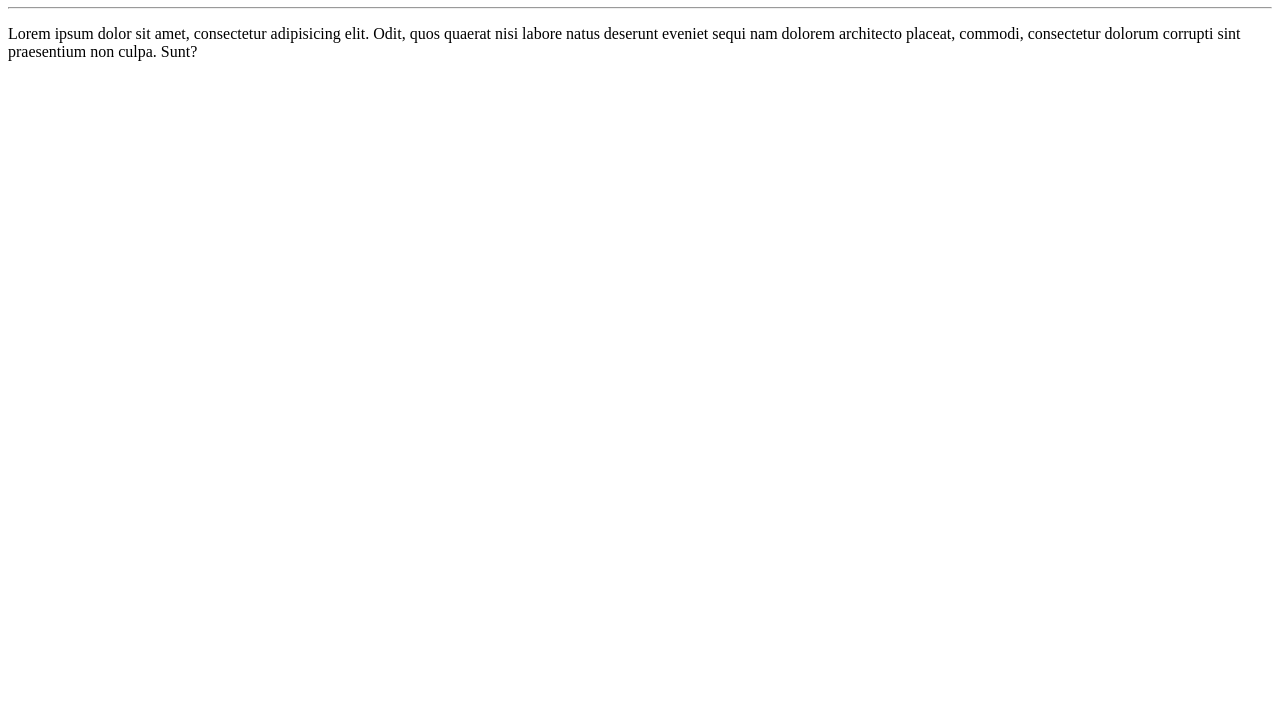
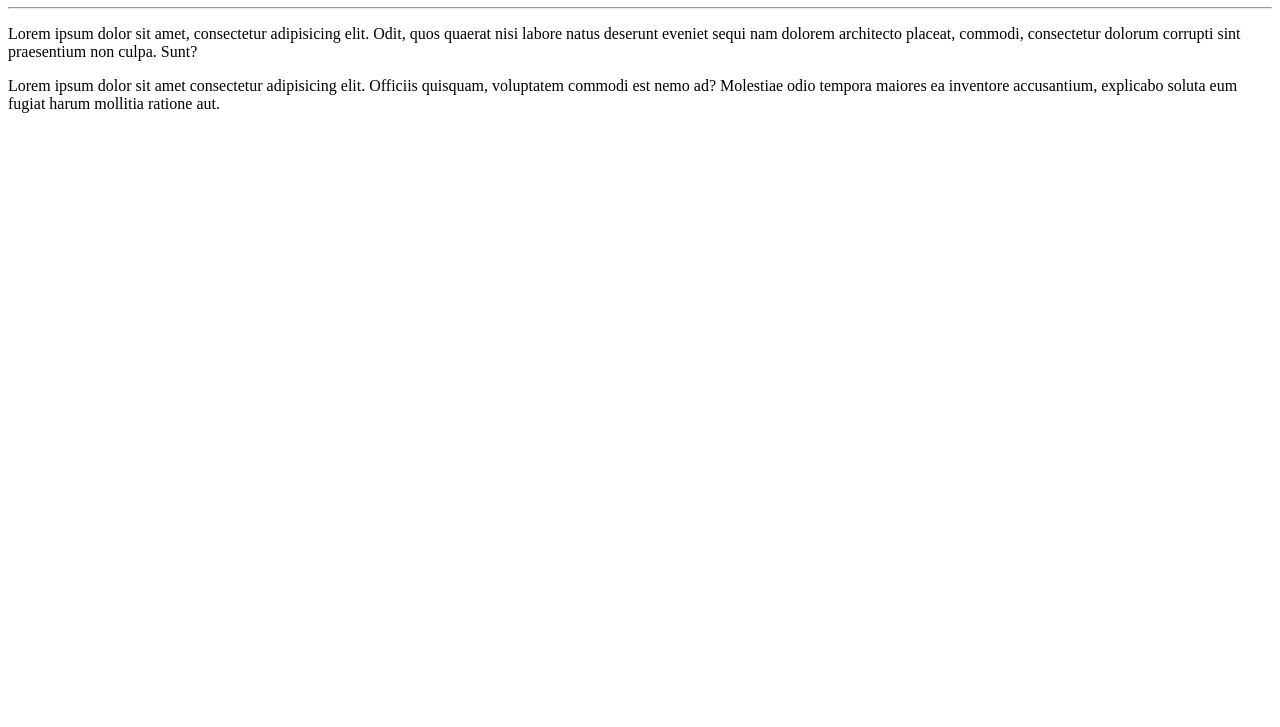
Before and after one commit to thais-bm/Ola-Mundo, a plain HTML site: page site-exemplo/index.html in a window 1280 px wide. Shown: the part 73-800 px from the top of the page. Drawn offline with Linux system fonts and the light colour scheme.

Commit message:
Adicionei um paragrafo

```diff
--- a/site-exemplo/index.html
+++ b/site-exemplo/index.html
@@ -10,6 +10,7 @@
         <h1>Olá, Mundo!</h1>
         <hr>
         <p>Lorem ipsum dolor sit amet, consectetur adipisicing elit. Odit, quos quaerat nisi labore natus deserunt eveniet sequi nam dolorem architecto placeat, commodi, consectetur dolorum corrupti sint praesentium non culpa. Sunt?</p>
+        <p>Lorem ipsum dolor sit amet consectetur adipisicing elit. Officiis quisquam, voluptatem commodi est nemo ad? Molestiae odio tempora maiores ea inventore accusantium, explicabo soluta eum fugiat harum mollitia ratione aut.</p>
     </main>
 </body>
 </html>
```
